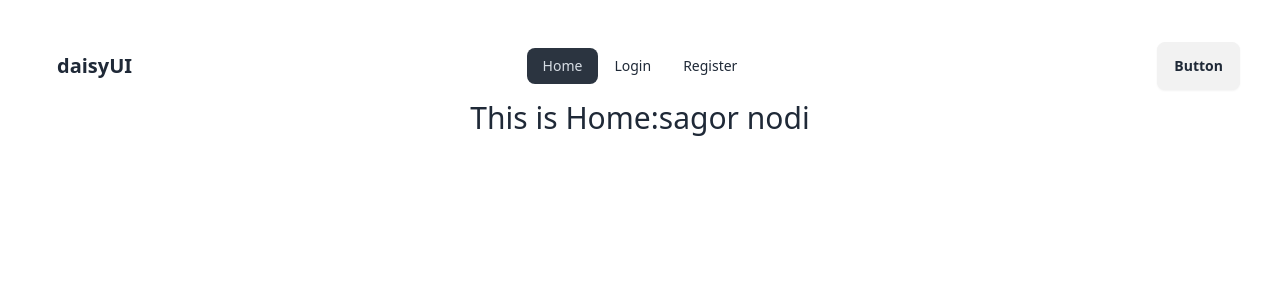
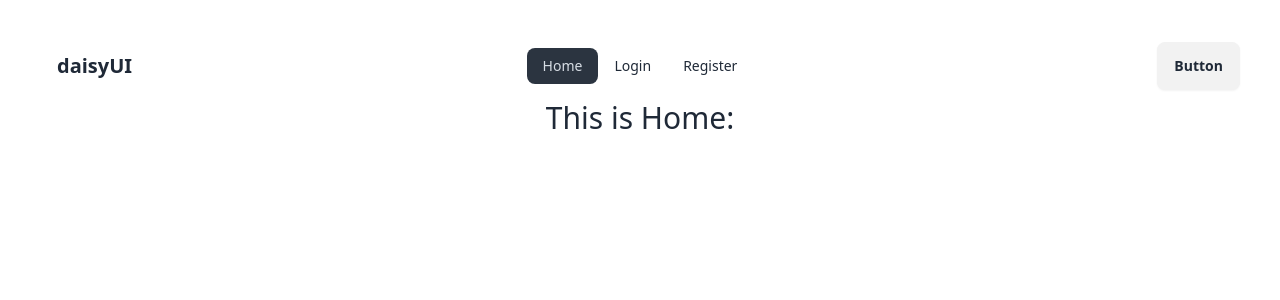
Before and after one commit to nafis200/practice-module-51, a React (Vite) app: page / in a window 1280 px wide. Shown: the top 300 px of the page. Built offline with nearby package versions, Linux system fonts and the light colour scheme.

Commit message:
fifth commit

```diff
--- a/src/components/Home.jsx
+++ b/src/components/Home.jsx
@@ -1,17 +1,14 @@
-import { useContext } from "react";
-import { AuthContext } from "./providers/Authprovider";
 
 
 
 
 const Home = () => {
 
-   const authInfo = useContext(AuthContext)
-   console.log(authInfo);
+
 
     return (
         <div>
-          <h2 className="text-3xl">This is Home:{authInfo.name} </h2>
+          <h2 className="text-3xl">This is Home: </h2>
         </div>
     );
 };
--- a/src/components/Register.jsx
+++ b/src/components/Register.jsx
@@ -1,6 +1,12 @@
+import { useContext } from "react";
 import { Link } from "react-router-dom";
+import { AuthContext } from "./providers/Authprovider";
 
 const Register = () => {
+
+   const {createUser} = useContext(AuthContext)
+   console.log(createUser);
+
 
     const handleRegister = e =>{
         e.preventDefault();
@@ -8,6 +14,15 @@
         const password = e.target.password.value
         const name = e.target.name.value
         console.log(email,password,name);
+        createUser(email,password)
+        .then(result => {
+          console.log(result.user);
+        })
+        .catch(error =>{
+          console.log(error);
+        })
+
+
     }
 
     return (
--- a/src/components/providers/Authprovider.jsx
+++ b/src/components/providers/Authprovider.jsx
@@ -1,10 +1,21 @@
-import { createContext } from "react";
+import { createContext, useState } from "react";
+import auth from "../../firebase/Firebase.config";
+
+import { createUserWithEmailAndPassword } from "firebase/auth";
+
 
 
 export const AuthContext = createContext(null);
 
 const Authprovider = ({children}) => {
-    const authInfo = {name : 'sagor nodi'}
+
+    const [user,setUser] = useState()
+
+    const createUser = (email,password)=>{
+         return createUserWithEmailAndPassword(auth,email,password)
+    }
+
+    const authInfo = {user,createUser}
     return (
         <AuthContext.Provider value ={authInfo}>
             {children}
```
